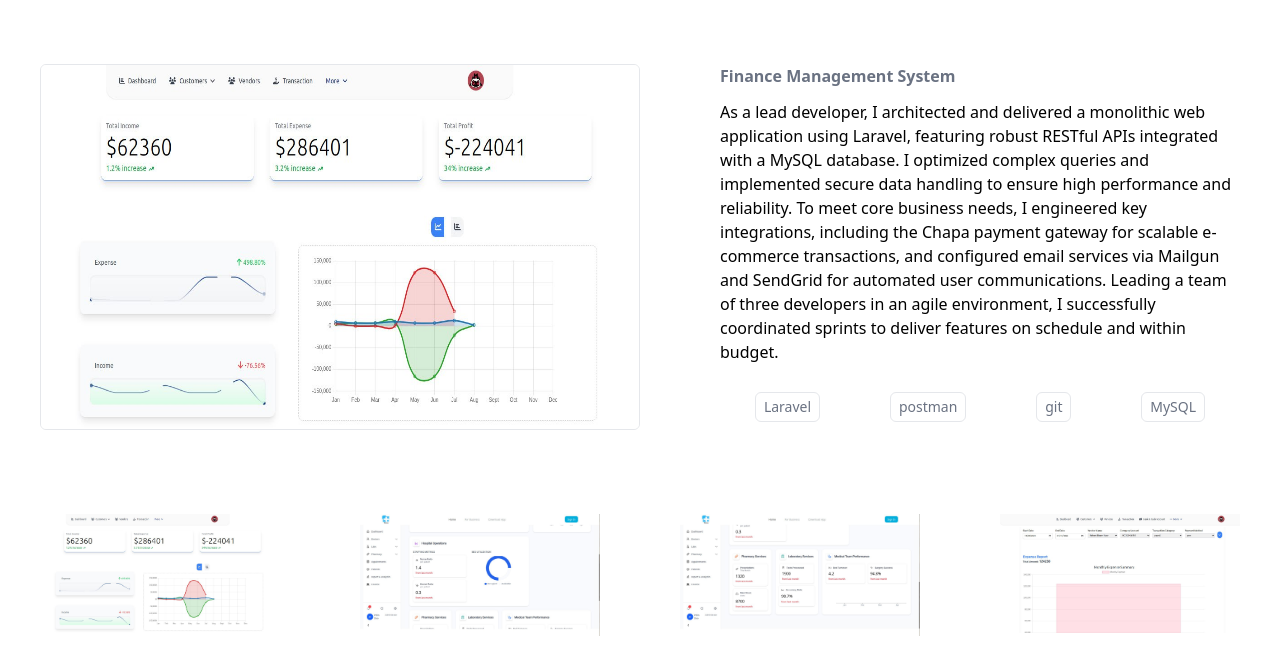
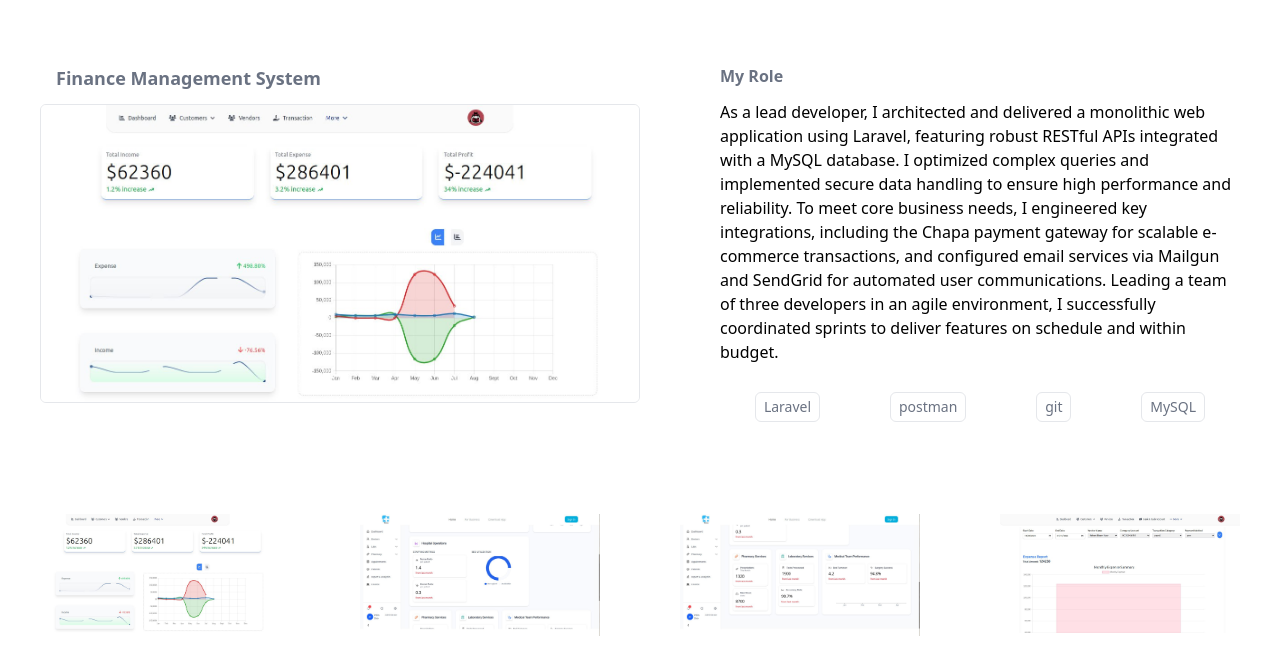
Before and after one commit to Yonas721/personal-portfolio-2, a React (Vite) app: page /projects/1 in a window 1280 px wide. Shown: the top 672 px of the page. Built offline with nearby package versions, Linux system fonts and the light colour scheme.

Commit message:
change the position of the  project title in products page

```diff
--- a/src/components/ProjectDetails.tsx
+++ b/src/components/ProjectDetails.tsx
@@ -13,15 +13,18 @@ const ProjectDetails = () => {
   return (
     <div className="flex flex-col">
       <div className="flex gap-20  px-4 py-8 mx-6 my-8">
+        <div className="flex flex-col">
+          <h3 className="font-bold text-gray-500 mb-3 mx-4 text-lg">{project.title}</h3>
           <img
             src={selectedImage ? selectedImage : project.img}
             alt=""
             className="max-w-150 border border-gray-200 rounded-md"
           />
+        </div>
+
         <div>
-          <h3 className="font-bold text-gray-500">{project.title}</h3>
+          <h3 className="font-bold text-gray-500">My Role</h3>
           <p className="mt-3">{project.description}</p>
-
 
           <ul className="flex mt-5  justify-around py-2">
             {project.techs.map((tech) => (
@@ -33,7 +36,6 @@ const ProjectDetails = () => {
               </li>
             ))}
           </ul>
-
         </div>
       </div>
 
```
Lines whose indentation alone changed are shown as unchanged.
